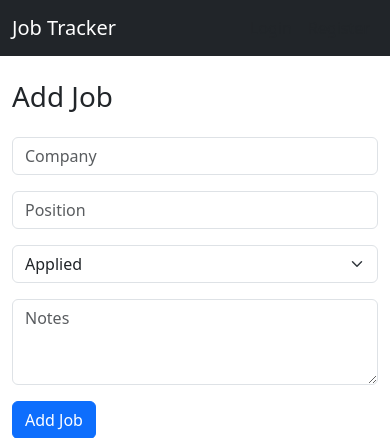
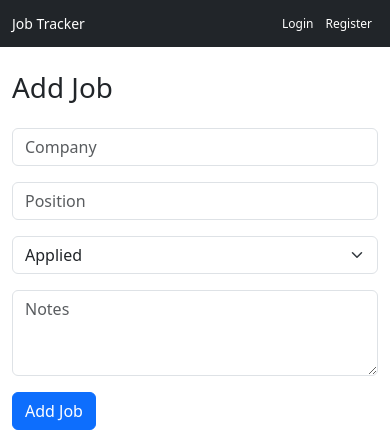
Before and after one commit to Hyptonika/job-tracker, a Flask app: page /add in a window 390 px wide. Shown: the top 438 px of the page. Run offline with Flask 3, Linux system fonts and the light colour scheme.

Commit message:
Fix navbar text visibillity and mobile sizing

```diff
--- a/project2/templates/layout.html
+++ b/project2/templates/layout.html
@@ -17,8 +17,34 @@
                 transform: translateY(-2px);
                 box-shadow: 0 6px 18px rgba(0,0,0,0.10);
             }
+
+            .navbar-nav .nav-link,
+            .nav-link {
+                color: #ffffff !important;
+                font-size: 14px;
+            }
+
+            .nav-link:hover {
+                color: #cccccc !important;
+            }
+
+            .navbar-brand {
+                font-size: 16px;
+                white-space: nowrap;
+            }
+
+            @media (max-width: 500px) {
+                .nav-link {
+                    font-size: 12px;
+                    padding-left: 6px !important;
+                    padding-right: 6px !important;
+                }
+
+                .navbar-brand {
+                    font-size: 14px;
+                }
+            }
         </style>
-
 
 </head>
 <body>
```
Lines whose indentation alone changed are shown as unchanged.
